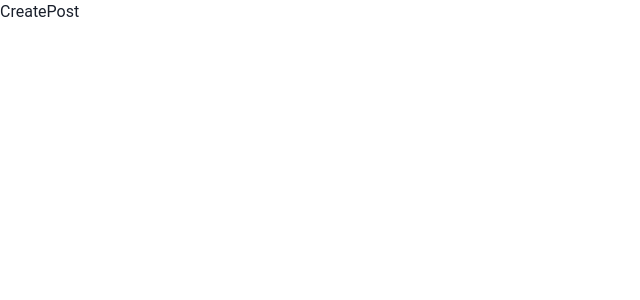
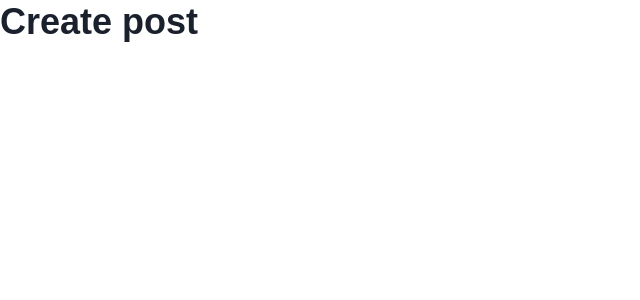
Before and after one commit to KennedyMungai/bulletin_board_crud, a Next.js app: page /CreatePost in a window 1280 px wide. Shown: the top 300 px of the page, without its empty margins (0-640 px from the left). Built offline with nearby package versions, Linux system fonts and the light colour scheme.

Commit message:
Some changes were made

```diff
--- a/src/pages/CreatePost.tsx
+++ b/src/pages/CreatePost.tsx
@@ -1,4 +1,5 @@
 import { useAppDispatch } from '@/app/hooks'
+import { HStack, Text, Flex, Heading } from '@chakra-ui/react'
 import { useState } from 'react'
 
 type Props = {}
@@ -9,7 +10,13 @@ const CreatePost = (props: Props) => {
 
 	const dispatch = useAppDispatch()
 
-	return <div>CreatePost</div>
+	return (
+		<HStack spacing={'1rem'}>
+			<Flex justify={'center'}>
+				<Heading>Create post</Heading>
+			</Flex>
+		</HStack>
+	)
 }
 
 export default CreatePost
```
